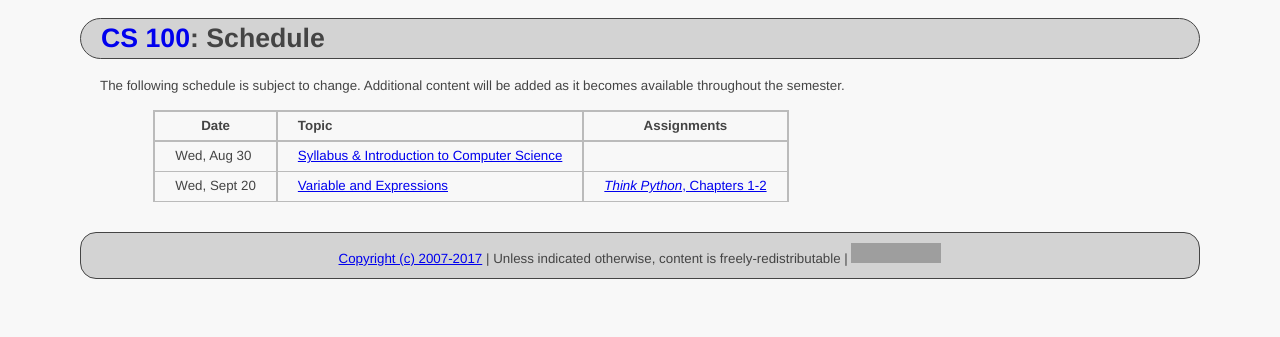
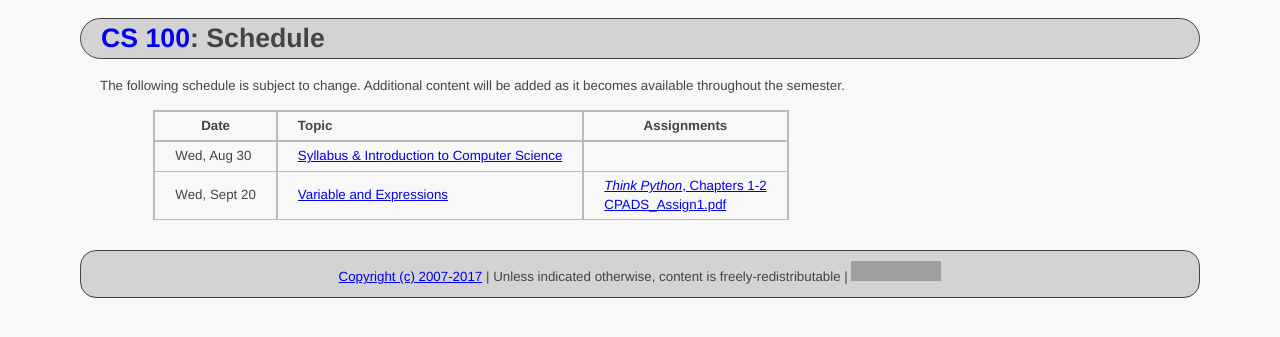
Before and after one commit to ycpcs/cs100-fall2017, a Jekyll site: the page built from schedule.md, in a window 1280 px wide. Shown: the top 337 px of the page. Built offline with Jekyll 4.4.1, drawn with Linux system fonts in a browser that asks for light colours; grey boxes are pictures that could not be loaded.

Commit message:
update schedule
update schedule

```diff
--- a/schedule.md
+++ b/schedule.md
@@ -11,7 +11,7 @@
 >| **Date**       | **Topic**                                                                                            |  **Assignments**                                                                           |
 >| ---------------|:-----------------------------------------------------------------------------------------------------|--------------------------------------------------------------------------------------------|
 >| Wed, Aug 30    |  [Syllabus & Introduction to Computer Science](lectures/lecture0_intro.pdf)                          |                                                                                            |
->| Wed, Sept 20   |  [Variable and Expressions](lectures/lecture1_variables_expressions.pdf)                             | [*Think Python*, Chapters 1-2](http://greenteapress.com/thinkpython/thinkpython.html)      |
+>| Wed, Sept 20   |  [Variable and Expressions](lectures/lecture1_variables_expressions.pdf)                             | [*Think Python*, Chapters 1-2](http://greenteapress.com/thinkpython/thinkpython.html) <br /> [CPADS_Assign1.pdf](assign/CPADS_Assign1.pdf)     |
 
 <!--
 >| Fri, Sept 23   |  [Variable and Expressions](lectures/lecture1_variables_expressions.pdf)                             | [*Think Python*, Chapters 1-2](http://greenteapress.com/thinkpython/thinkpython.html) <br /> [CPADS_Assign1.pdf](assign/CPADS_Assign1.pdf)     |
```
